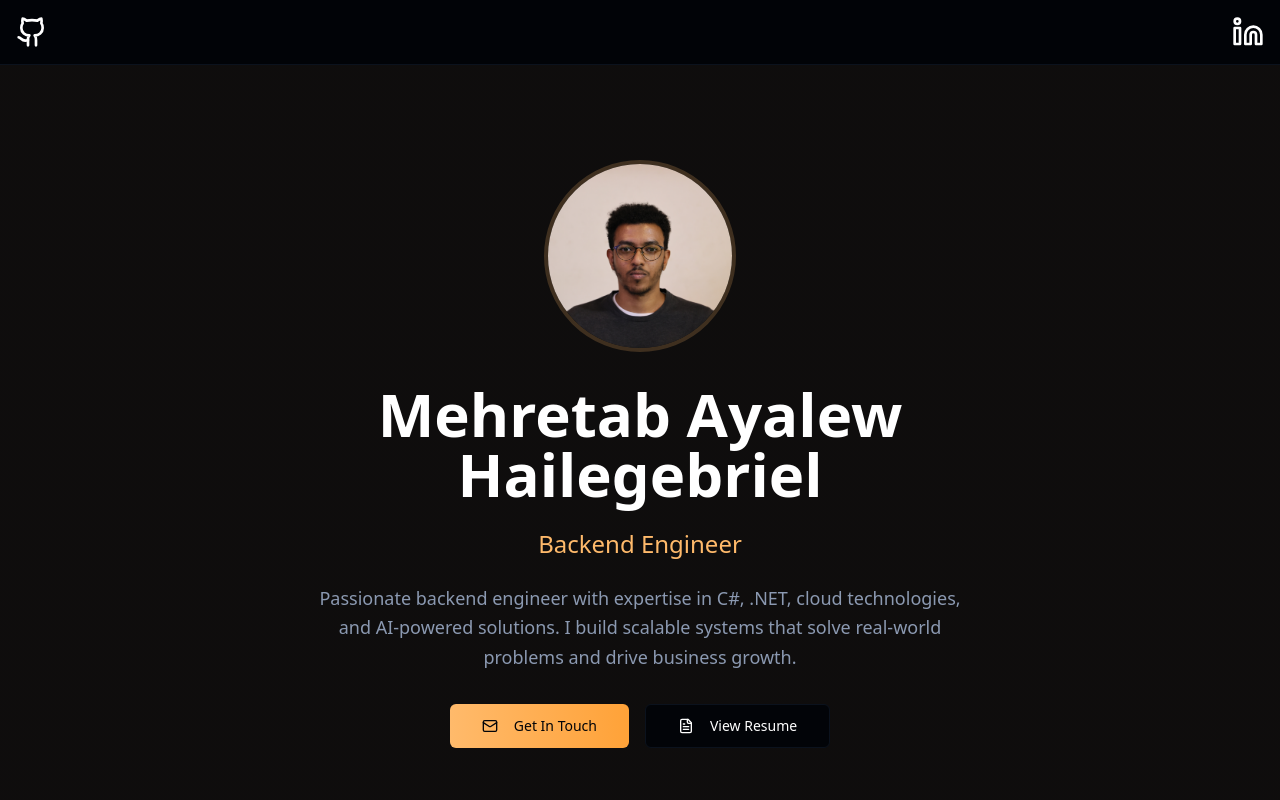
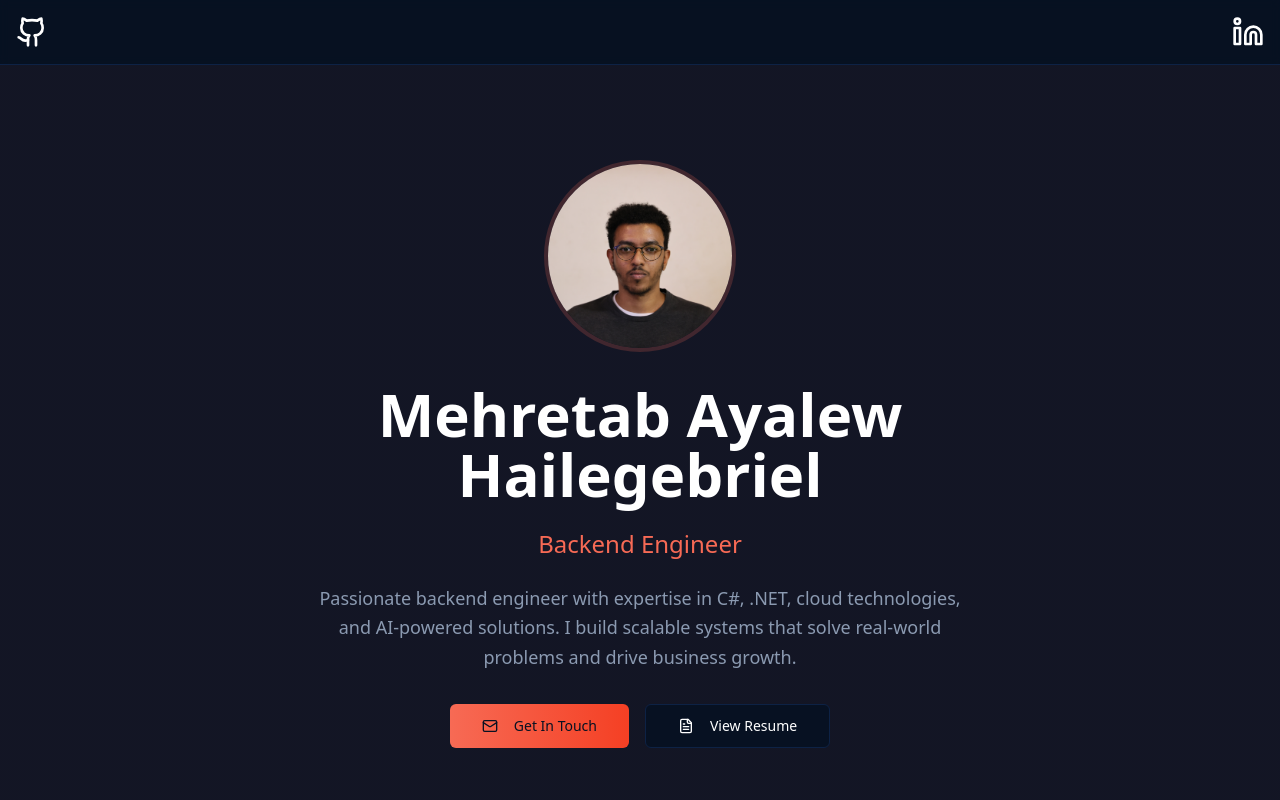
Before and after one commit to cyrmee/portfolio, a React (Vite) app: page / in a window 1280 px wide. Shown: the top 800 px of the page. Built offline with nearby package versions, Linux system fonts and the light colour scheme.

Commit message:
feat: update color variables for improved theme consistency

```diff
--- a/src/index.css
+++ b/src/index.css
@@ -6,34 +6,34 @@
 
 @layer base {
   :root {
-    --background: 218 64% 2%; /* #050A13, almost black navy */
+    --background: 217 68% 8%; /* #102542 */
     --foreground: 0 0% 100%; /* #FFFFFF */
 
-    --card: 222 56% 6%; /* #070E18, even darker card */
+    --card: 217 68% 12%; /* #18304A, slightly lighter navy for cards */
     --card-foreground: 0 0% 100%; /* #FFFFFF */
 
-    --popover: 222 56% 6%; /* #070E18, even darker popover */
+    --popover: 217 68% 12%; /* #18304A */
     --popover-foreground: 0 0% 100%; /* #FFFFFF */
 
-    --primary: 32 100% 71%; /* #FFB86B Soft Orange */
-    --primary-foreground: 218 64% 2%; /* #050A13 */
-    --primary-hover: 32 100% 61%; /* darker Soft Orange */
+    --primary: 8 91% 65%; /* #F87060 Soft Orange */
+    --primary-foreground: 217 68% 8%; /* #102542 */
+    --primary-hover: 8 91% 55%; /* darker Soft Orange */
 
-    --secondary: 218 20% 62%; /* #8892B0 */
+    --secondary: 217 20% 62%; /* #8892B0 */
     --secondary-foreground: 0 0% 100%; /* #FFFFFF */
 
-    --muted: 222 56% 4%; /* #04080F, even darker muted */
-    --muted-foreground: 218 20% 62%; /* #8892B0 */
+    --muted: 217 68% 6%; /* #142B44, muted navy */
+    --muted-foreground: 217 20% 62%; /* #8892B0 */
 
-    --accent: 32 100% 71%; /* #FFB86B Soft Orange */
-    --accent-foreground: 218 64% 2%; /* #050A13 */
+    --accent: 8 91% 65%; /* #F87060 Soft Orange */
+    --accent-foreground: 217 68% 8%; /* #102542 */
 
     --destructive: 0 84% 60%;
     --destructive-foreground: 0 0% 100%;
 
-    --border: 217 44% 8%; /* #0C1421, even darker border */
-    --input: 217 44% 8%; /* #0C1421 */
-    --ring: 32 100% 71%; /* #FFB86B Soft Orange */
+    --border: 217 68% 16%; /* #223B56, navy border */
+    --input: 217 68% 16%; /* #223B56 */
+    --ring: 8 91% 65%; /* #F87060 Soft Orange */
 
     /* Custom design tokens */
     --gradient-primary: linear-gradient(135deg, hsl(var(--primary)), hsl(var(--primary-hover)));
@@ -45,53 +45,45 @@
 
     --radius: 0.5rem;
 
-    --sidebar-background: 218 64% 2%; /* #050A13 */
+    --sidebar-background: 217 68% 8%; /* #102542 */
     --sidebar-foreground: 0 0% 100%; /* #FFFFFF */
-    --sidebar-primary: 32 100% 71%; /* #FFB86B Soft Orange */
-    --sidebar-primary-foreground: 218 64% 2%; /* #050A13 */
-    --sidebar-accent: 32 100% 71%; /* #FFB86B Soft Orange */
+    --sidebar-primary: 8 91% 65%; /* #F87060 Soft Orange */
+    --sidebar-primary-foreground: 217 68% 8%; /* #102542 */
+    --sidebar-accent: 8 91% 65%; /* #F87060 Soft Orange */
     --sidebar-accent-foreground: 0 0% 100%; /* #FFFFFF */
-    --sidebar-border: 217 44% 8%; /* #0C1421 */
-    --sidebar-ring: 32 100% 71%; /* #FFB86B Soft Orange */
+    --sidebar-border: 217 68% 16%; /* #223B56 */
+    --sidebar-ring: 8 91% 65%; /* #F87060 Soft Orange */
   }
 
   .dark {
-    --background: 218 64% 2%;
+    --background: 217 68% 8%;
     --foreground: 0 0% 100%;
-
-    --card: 222 56% 6%;
+    --card: 217 68% 12%;
     --card-foreground: 0 0% 100%;
-
-    --popover: 222 56% 6%;
+    --popover: 217 68% 12%;
     --popover-foreground: 0 0% 100%;
-
-    --primary: 32 100% 71%;
-    --primary-foreground: 218 64% 2%;
-    --primary-hover: 32 100% 61%;
-
-    --secondary: 218 20% 62%;
+    --primary: 8 91% 65%;
+    --primary-foreground: 217 68% 8%;
+    --primary-hover: 8 91% 55%;
+    --secondary: 217 20% 62%;
     --secondary-foreground: 0 0% 100%;
-
-    --muted: 222 56% 4%;
-    --muted-foreground: 218 20% 62%;
-
-    --accent: 32 100% 71%;
-    --accent-foreground: 218 64% 2%;
-
+    --muted: 217 68% 6%;
+    --muted-foreground: 217 20% 62%;
+    --accent: 8 91% 65%;
+    --accent-foreground: 217 68% 8%;
     --destructive: 0 84% 60%;
     --destructive-foreground: 0 0% 100%;
-
-    --border: 217 44% 8%;
-    --input: 217 44% 8%;
-    --ring: 32 100% 71%;
-    --sidebar-background: 218 64% 2%;
+    --border: 217 68% 16%;
+    --input: 217 68% 16%;
+    --ring: 8 91% 65%;
+    --sidebar-background: 217 68% 8%;
     --sidebar-foreground: 0 0% 100%;
-    --sidebar-primary: 32 100% 71%;
-    --sidebar-primary-foreground: 218 64% 2%;
-    --sidebar-accent: 32 100% 71%;
+    --sidebar-primary: 8 91% 65%;
+    --sidebar-primary-foreground: 217 68% 8%;
+    --sidebar-accent: 8 91% 65%;
     --sidebar-accent-foreground: 0 0% 100%;
-    --sidebar-border: 217 44% 8%;
-    --sidebar-ring: 32 100% 71%;
+    --sidebar-border: 217 68% 16%;
+    --sidebar-ring: 8 91% 65%;
   }
 
   ::selection {
```
